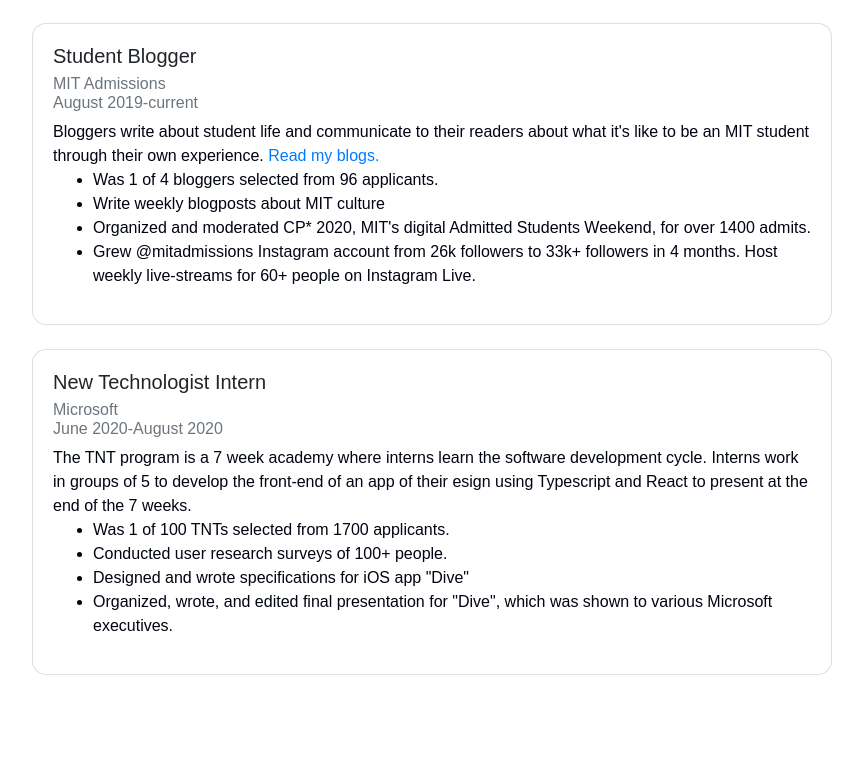
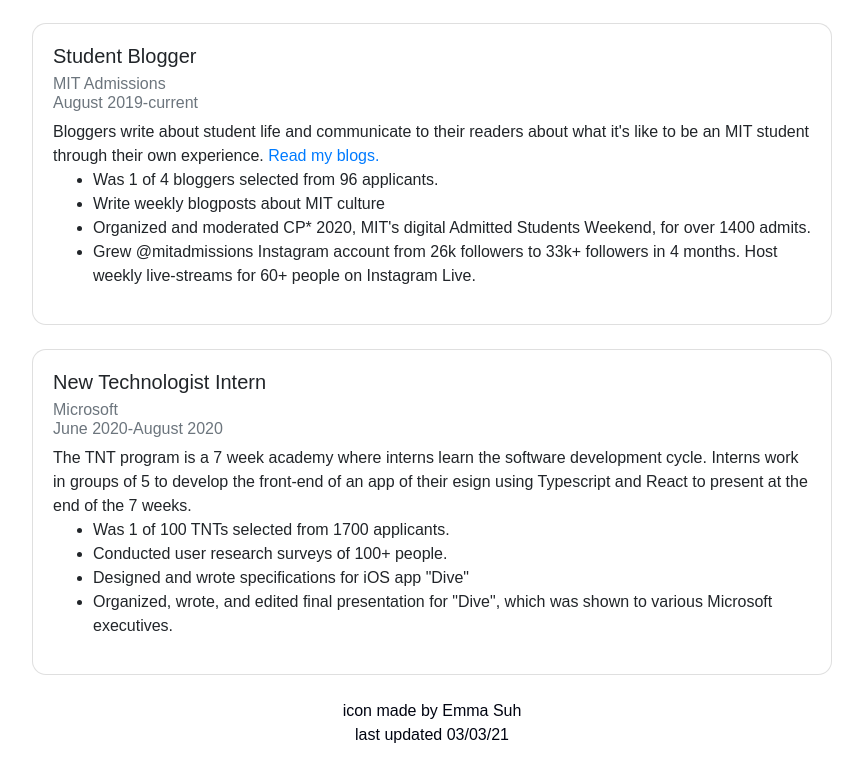
Before and after one commit to camimgh/jcamim, a React (Create React App) app: page /experience in a window 1280 px wide. Shown: the part 827-1590 px from the top of the page, without its empty margins (208-1071 px from the left). Before the commit the page ends 1526 px from the top, so only its background shows below. Built offline with nearby package versions, Linux system fonts and the light colour scheme.

Commit message:
added footer to give credit to emma. made icon clickable to redirect to home page.

```diff
--- a/src/App.css
+++ b/src/App.css
@@ -28,10 +28,12 @@
   background-color: #e1a3a3;
 }
 
-p {
+#footer {
   color: #000411;
   font-family: 'Libre Franklin', sans-serif;
+  text-align: center;
 }
+
 /**
 Fonts:
 font-family: 'Roboto Mono', monospace;
--- a/src/App.js
+++ b/src/App.js
@@ -38,6 +38,10 @@ class App extends Component {
             <Route component={Dive} path="/dive" />
           </Switch>
         </Router>
+        <p id="footer">icon made by Emma Suh
+          <br/>
+          last updated 03/03/21
+        </p>
       </div>
     )
   }
--- a/src/modules/NavBar.js
+++ b/src/modules/NavBar.js
@@ -16,8 +16,8 @@ class NavBar extends Component {
         return (
             <div className="sticky">
             <Navbar collapseOnSelect expand="lg" variant="light">
-                <img alt="" href="/" src={logo} width="80" height="80" className="d-inline-block align-top"/>
-                {' '}
+                <a href="/"><img alt="" href="/" src={logo} width="80" height="80" className="d-inline-block align-top"/>
+                {' '}</a>
                 <Navbar.Brand id="Navbar-brand" bsPrefix="navbar" href="/">cami m.</Navbar.Brand>
                 <Navbar.Toggle aria-controls="responsive-navbar-nav"/>
                 <Navbar.Collapse id="responsive-navbar-nav">
--- a/src/pages/Projects.js
+++ b/src/pages/Projects.js
@@ -3,13 +3,6 @@ import './Projects.css';
 import divvy from '../images/divvy.gif';
 import Card from 'react-bootstrap/Card';
 import CardDeck from 'react-bootstrap/CardDeck';
-import IsoTopeGrid from 'react-isotope';
-import {
-  BrowserRouter as Router,
-  Switch,
-  Route,
-} from "react-router-dom";
-import Dive from './pages_projects/Dive'
 
 class Projects extends Component {
     render() {
@@ -17,9 +10,8 @@ class Projects extends Component {
             <div id="projects">
                 <div id="header">
                     <h1>Projects</h1>
+                </div>
                     <p>Hello! This page is still a work in progress.</p>
-                </div>
-
             <div id="project-cards">
                 <CardDeck>
                     <a href="/dive">
--- a/src/pages/Timeline.js
+++ b/src/pages/Timeline.js
@@ -47,7 +47,7 @@ class Timeline extends Component {
                     <Card.Body>
                         <Card.Text>
                             <ul>
-                                <li>Blackstone's Future Women Innovators</li>
+                                <li>Discover Citadel</li>
                             </ul>
                         </Card.Text>
                     </Card.Body>
```
Also changed, not shown: 1 other file (tests, documents, lock files or other folders).
